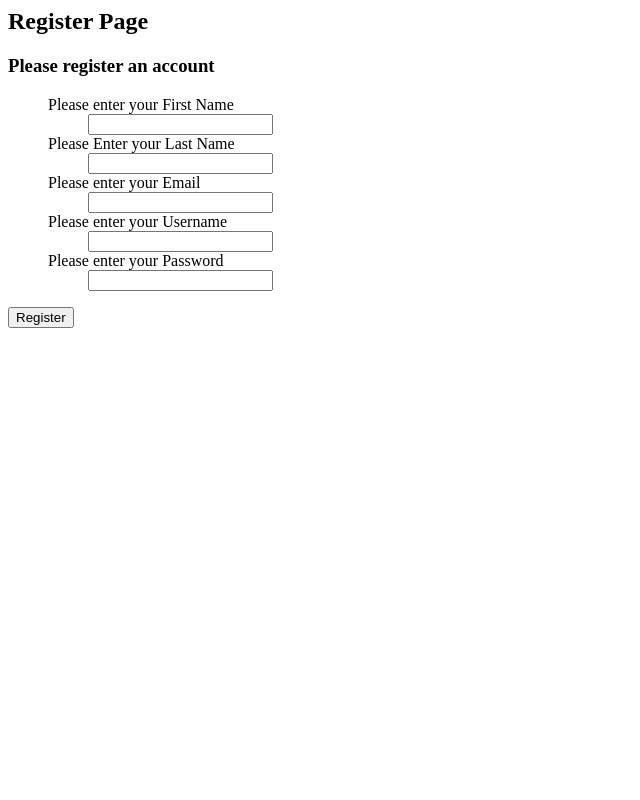
After one commit to 40172641/HonoursProject, a Flask app: template templates/reg.html in a window 1280 px wide. The commit adds this page. Shown: the whole page, without its empty margins (0-640 px from the left). Run offline with Flask 2, Linux system fonts and the light colour scheme; the template is opened without the code that fills it: values that come from a table or form of the project are taken from there, others are empty; some libraries are stand-ins or nearby versions.

Commit message:
Inclusion of DB for user login

```diff
--- a/application.py
+++ b/application.py
@@ -1,22 +1,42 @@
-from flask import Flask, render_template, request
+from flask import Flask, render_template, request, flash, session, redirect, abort
 from flask_wtf import Form
-from wtforms import StringField, PasswordField
+from wtforms import StringField, PasswordField, validators
 from wtforms.validators import InputRequired, Email
+from flask_sqlalchemy import SQLAlchemy
 
 app = Flask(__name__)
+app.config['SQLALCHEMY_DATABASE_URI'] = 'sqlite:////home/kevin/HonoursProject/database.db'
 app.config['SECRET_KEY'] = 'SecretKey'
+db = SQLAlchemy(app)
 
 class LoginForm(Form):
     username = StringField('Username', validators=[InputRequired()])
     password = PasswordField('Password', validators=[InputRequired()])
 
 class RegisterForm(Form):
-    firstname = StringField('First Name', validators=[InputRequired()])
-    lastname = StringField('Last Name', validators=[InputRequired()])
-    username = StringField('Username', validators=[InputRequired()])
-    email = StringField('Email', validators=[InputRequired(), Email(message='Error')])
-    password = PasswordField('Password', validators=[InputRequired()])
-    reenterpassword = PasswordField('Re-Enter Password', validators=[InputRequired()])
+    firstname = StringField('Please enter your First Name', validators=[InputRequired()])
+    lastname = StringField('Please Enter your Last Name', validators=[InputRequired()])
+    username = StringField('Please enter your Username', validators=[InputRequired()])
+    email = StringField('Please enter your Email', validators=[InputRequired(), Email(message='Error')])
+    password = PasswordField('Please enter your Password', validators=[InputRequired(), validators.EqualTo('confirm', message='Passwords MUst Match')])
+    confirm = PasswordField('Please re-enter your Password', validators=[InputRequired()])
+
+
+class User(db.Model):
+    id = db.Column(db.Integer, primary_key=True)
+    firstname = db.Column('firstname', db.String(20), index=True)
+    lastname = db.Column('lastname', db.String(20), index=True)
+    email = db.Column('email', db.String(50), unique=True, index=True)
+    username = db.Column('username', db.String(20), unique=True, index=True)
+    password = db.Column('password', db.String(20))
+
+    def __init__(self, firstname, lastname, password, email, username):
+        self.firstname = firstname
+        self.lastname = lastname
+        self.password = password
+        self.email = email
+        self.username = username
+
 
 @app.route("/")
 def route():
@@ -26,16 +46,19 @@ def route():
 def login():
     form = LoginForm()
     if request.method == 'POST' and form.validate():
-        return "Form Successfully Submitted"
+        return "Login Successful"
     return render_template('login.html', form=form)
 
-
-@app.route("/register/", methods=['GET','POST'])
+@app.route('/register/', methods=['POST', 'GET'])
 def register():
     form = RegisterForm()
-    if request.method == 'POST':
-        return "hello"
+    if request.method == 'POST' and form.validate():
+        user = User(form.firstname.data, form.lastname.data, form.email.data, form.username.data, form.password.data)
+        db.session.add(user)
+        db.session.commit()
+        return "Account Creation Successful"
     return render_template('register.html', form=form)
+
 
 @app.errorhandler(404)
 def error_page(error):
--- a/templates/login.html
+++ b/templates/login.html
@@ -7,7 +7,9 @@
 		{{ form.csrf_token }}
 		{{ render_field(form.username) }}
 		{{ render_field(form.password) }}
-		<input type='submit' value='Login'>
+		<div>
+		<input type='submit' value='Login'></input>
 	</form>
+	<button type='submit' name='Register' action='/register/'>Register</button>
 <body>
 </html>
--- /dev/null
+++ b/templates/reg.html
@@ -0,0 +1,32 @@
+{% from "_formhelpers.html" import render_field %}
+<html>
+<title>
+</title>
+<body>
+<h2>Register Page</h2>
+<h3>Please register an account</h3>
+<ul>
+	<form name="register" method="post">
+		{{ form.csrf_toekn }}
+	<div>
+		{{ render_field(form.firstname) }}
+	</div>
+	<div>
+		{{ render_field(form.lastname) }}
+	</div>
+	<div>
+		{{ render_field(form.email) }}
+	</div>
+	<div>
+		{{ render_field(form.username) }}
+	</div>
+	<div>
+		{{ render_field(form.password) }}
+	</div>
+	<div>
+		{{ render_field(form.reenterpassword) }}
+	</div>
+	</ul>
+	<button type="sumbit" class="btn" name="register" value="register">Register</button
+</body>
+</html>
```
Also changed, not shown: templates/register.html (+9 -23 lines), database.db (added), 1 other file.
